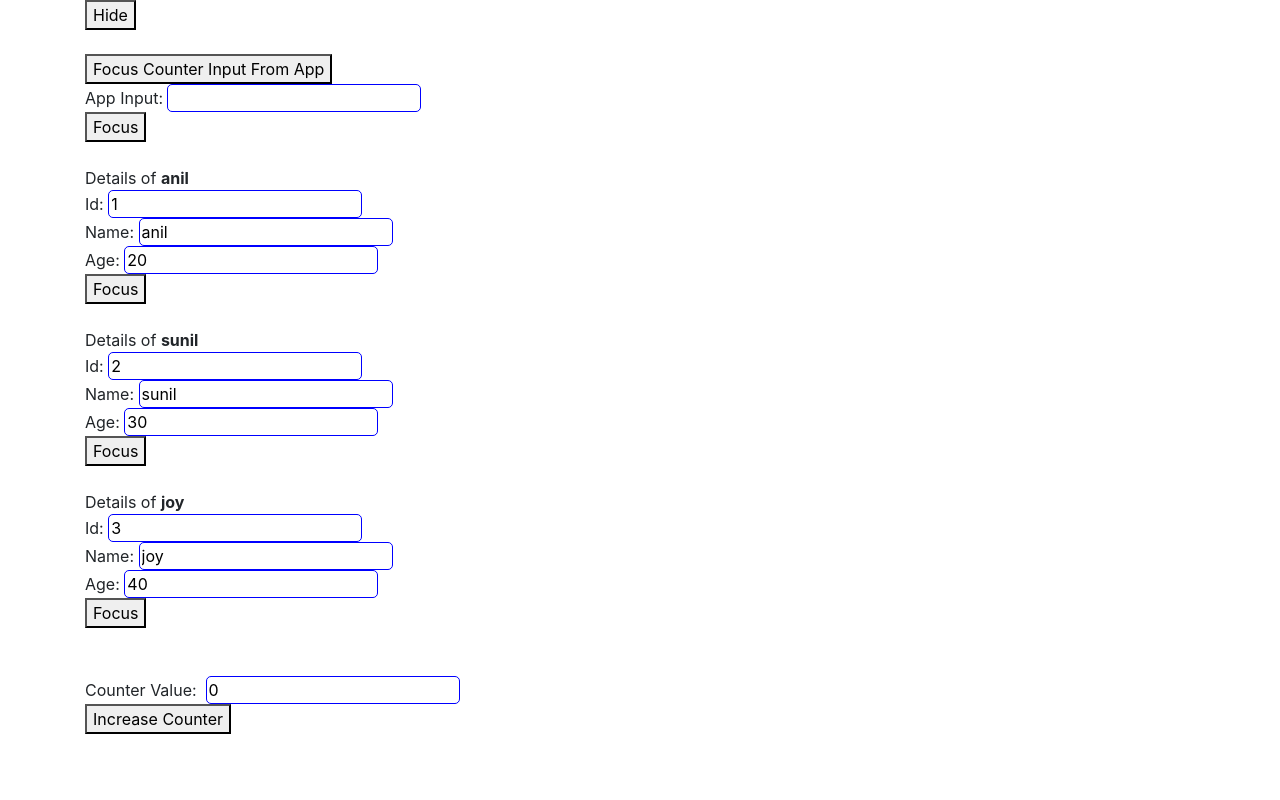
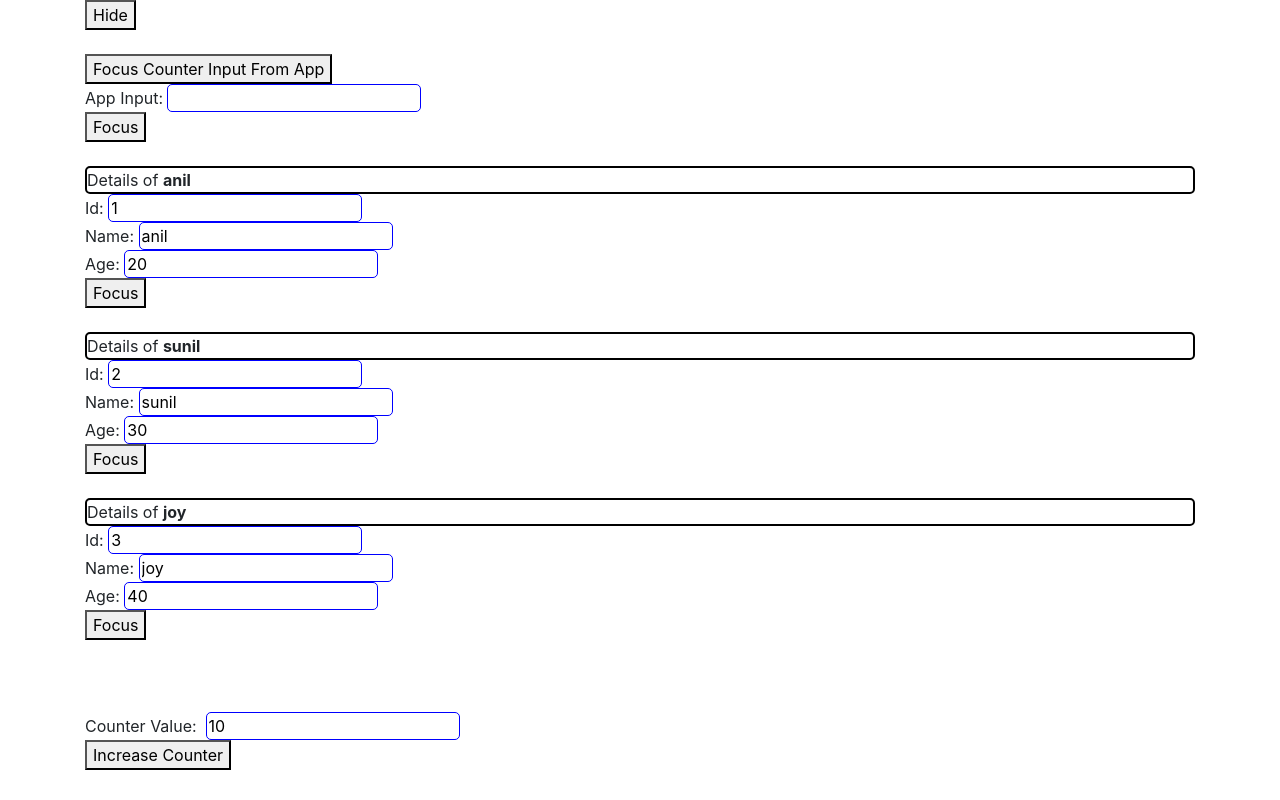
Before and after one commit to joydip-git/verizon-reactjs-12thOctober2020, a React (Create React App) app in the folder codes/day-3/react-state-list-demo/: page / in a window 1280 px wide. Built offline with nearby package versions, Linux system fonts and the light colour scheme.

Commit message:
day-3 end of session update

```diff
--- a/codes/day-3/react-state-list-demo/src/App.js
+++ b/codes/day-3/react-state-list-demo/src/App.js
@@ -1,37 +1,29 @@
 import React, { Component, createRef } from 'react'
 import Counter from './Counter';
 import Person from './Person';
+import PersonDetail from './PersonDetail';
+import { people } from './peopleModel'
 
 class App extends Component {
-  constructor() {
-    super()
-    console.log('[App] created')
-  }
+  // constructor() {
+  //   super()
+  //   console.log('[App] created')
+  // }
   //myData = ;
 
   appInputRef = createRef(); //{current:}
   counterComponentRef = createRef();
   state = {
     errorMessage: '',
+    personId: 0,
     show: true,
     counter: 0,
-    people: [
-      {
-        id: 1,
-        name: 'anil',
-        age: 20
-      },
-      {
-        id: 2,
-        name: 'sunil',
-        age: 30
-      },
-      {
-        id: 3,
-        name: 'joy',
-        age: 40
-      }
-    ]
+    people: people
+  }
+  static getDerivedStateFromProps(newProps, lastState) {
+    return {
+      counter: lastState.counter + newProps.val
+    }
   }
   personChangeHandler = (propertyName, newPropertyValue, personId) => {
     const foundPersonRef = this.state.people.find((p) => p.id === personId);
@@ -79,6 +71,12 @@ class App extends Component {
       }
     })
   }
+
+  selectPersonHadler = (personId) => {
+    this.setState({
+      personId: personId
+    })
+  }
   render() {
     console.log('[App] rendered')
     return (
@@ -101,13 +99,20 @@ class App extends Component {
             <div className='panel panel-primary'>
               {
                 this.state.people.map((p) => {
-                  return <Person key={p.id} personData={p} changeHandler={this.personChangeHandler} />
+                  return <Person
+                    key={p.id}
+                    personData={p}
+                    changeHandler={this.personChangeHandler}
+                    select={this.selectPersonHadler}
+                  />
                 })
               }
             </div>
           )
         }
         <br />
+        <br />
+        { this.state.personId > 0 && <PersonDetail pid={this.state.personId} />}
         <br />
         <div>
           <Counter ref={this.counterComponentRef} counterValue={this.state.counter} changeCounter={this.changeCounterHandler} />
--- a/codes/day-3/react-state-list-demo/src/Counter.js
+++ b/codes/day-3/react-state-list-demo/src/Counter.js
@@ -1,4 +1,4 @@
-import React, { Component } from 'react'
+import React, { Component, memo, forwardRef } from 'react'
 /**
  * {
  * counterValue:0,
@@ -48,7 +48,7 @@ export default class Counter extends Component {
  *  ref:reference to the RefObj
  * }
  */
-const Counter = React.forwardRef((properties, referenceOfRefObj) => {
+const Counter = forwardRef((properties, referenceOfRefObj) => {
     const { counterValue, changeCounter } = properties;
     console.log('[Counter] rendered')
 
@@ -61,4 +61,4 @@ const Counter = React.forwardRef((properties, referenceOfRefObj) => {
         </>
     )
 })
-export default Counter;
+export default memo(Counter);
--- a/codes/day-3/react-state-list-demo/src/Person.js
+++ b/codes/day-3/react-state-list-demo/src/Person.js
@@ -43,7 +43,11 @@ const Person = (props) => {
     );
 }
 */
-
+/*
+{
+    personId:1
+}
+*/
 // class Person extends PureComponent {
 class Person extends Component {
     constructor() {
@@ -67,12 +71,16 @@ class Person extends Component {
     }
     render() {
         console.log('[Person] rendered')
-        const { personData, changeHandler } = this.props;
+        const { personData, changeHandler, select } = this.props;
         return (
             // <React.Fragment>
             <>
                 <br />
-                <div className='panel panel-heading'>
+                <div
+                    className='panel panel-heading'
+                    style={{ border: '2px solid black', borderRadius: '5px' }}
+                    onClick={() => select(personData.id)}
+                >
                     Details of <b>{personData.name}</b>
                 </div>
                 <div className='panel panel-body'>
--- /dev/null
+++ b/codes/day-3/react-state-list-demo/src/PersonDetail.js
@@ -0,0 +1,97 @@
+import React, { Component, PureComponent } from 'react'
+import { people } from './peopleModel'
+
+/*{ pid:1}
+*/
+export default class PersonDetail extends PureComponent {
+    constructor() {
+        super()
+        console.log('[PD] created')
+        this.state = {
+            person: null,
+            message: ''
+        }
+        //this.props.pid=1;
+        //this.state.person = null;
+    }
+    static getDerivedStateFromProps(newProps, lastState) {
+        return null;
+    }
+    // static getDerivedStateFromError(error){
+
+    // }
+    // shouldComponentUpdate(newProps, newState) {
+    //     console.log(this.props.pid)
+    //     console.log(newProps.pid)
+    //     console.log(newProps)
+    //     console.log(this.state.person)
+    //     console.log(newState)
+    //     console.log('[PD] should component update')
+    //     if (this.state.person === null | this.props.pid !== newProps.pid) {
+    //         return true;
+    //     }
+    //     return false;
+    // }
+    render() {
+        console.log('[PD] rendered')
+        console.log(this.props.pid)
+        let design = null;
+        if (this.state.person === null) {
+            design = <span>loading....</span>;
+        } else if (this.state.message !== '') {
+            design = <span>{this.state.message}</span>
+        } else {
+            design = (
+                <div>
+                    Name:&nbsp;
+                    <span>{this.state.person.name}</span>
+                    <br />
+                    Age:&nbsp;
+                    <span>{this.state.person.age}</span>
+                </div>
+            )
+        }
+        return design;
+    }
+    getSnapshotBeforeUpdate(oldProps, oldState) {
+        console.log('[PD] getSnapshotBeforeUpdate')
+        return 200;
+    }
+    componentDidUpdate(oldProps, oldState,snapshot) {
+        // console.log(oldProps)
+        // console.log(this.props)
+
+        console.log(snapshot)
+        console.log('[PD] componentDidUpdate')
+        if (this.state.person === null | this.props.pid != oldProps.pid)
+            this.fetchData()
+    }
+    componentDidMount() {
+        // setTimeout(() => {
+        //     people.find()
+        // }, 1000);
+        this.fetchData()
+        console.log('[PD] mounted')
+    }
+    fetchData = () => {
+        let found = people.find(p => p.id === this.props.pid);
+        if (found !== null) {
+            this.setState({
+                person: found
+            }, () => console.log(this.state.person))
+        } else {
+            this.setState({
+                message: 'product not found'
+            })
+        }
+    }
+    //componentWillMount
+    //componentWillReceiveProps
+    //componentWillUpdate
+    componentWillUnmount() {
+        console.log('[PD] dismounted')
+    }
+    // componentDidCatch(){
+
+    // }
+}
--- /dev/null
+++ b/codes/day-3/react-state-list-demo/src/peopleModel.js
@@ -0,0 +1,17 @@
+export const people = [
+    {
+        id: 1,
+        name: 'anil',
+        age: 20
+    },
+    {
+        id: 2,
+        name: 'sunil',
+        age: 30
+    },
+    {
+        id: 3,
+        name: 'joy',
+        age: 40
+    }
+];
```
Also changed, not shown: 2 other files (tests, documents, lock files or other folders).
